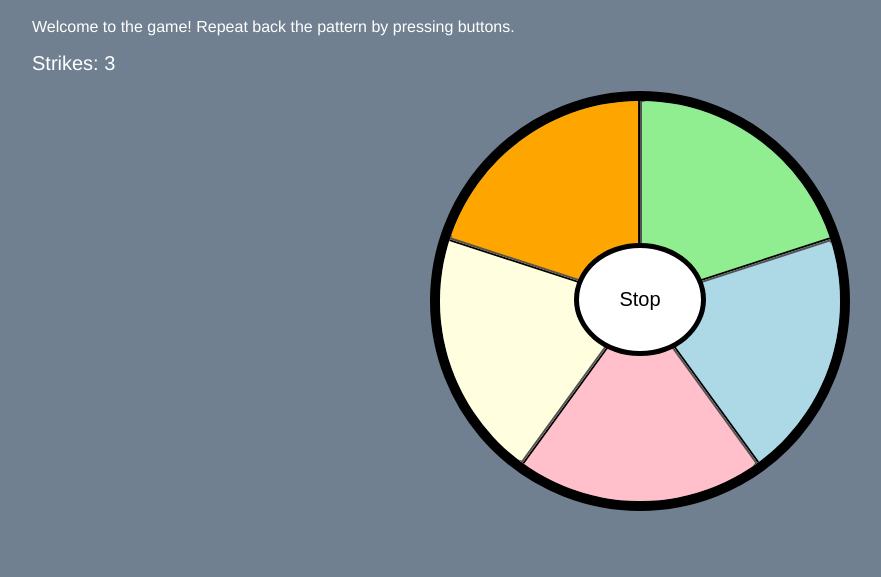
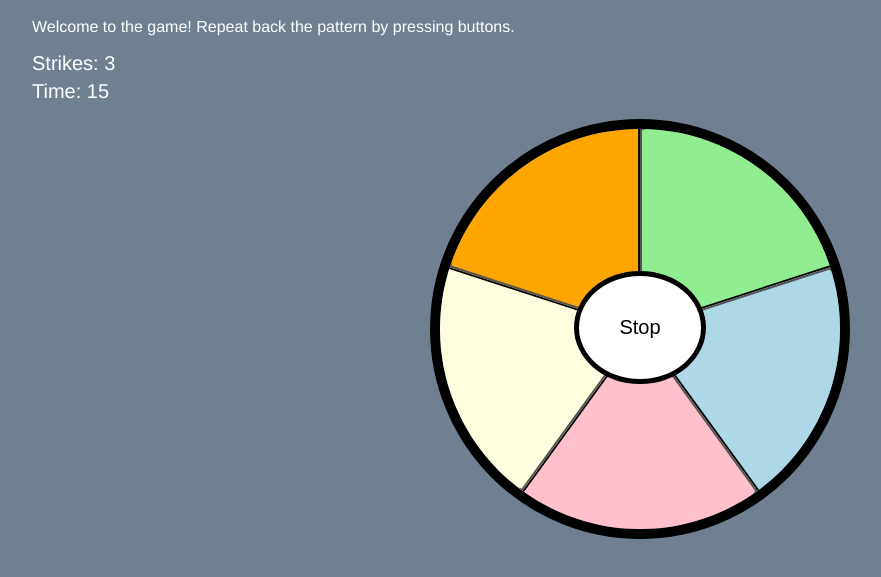
Before and after one commit to dev-lester94/LightSoundMemoryGame, a plain HTML site: page index.html in a window 1280 px wide. Both pictures are taken after a click on the button "Start". Shown: the part 73-650 px from the top of the page, without its empty margins (0-881 px from the left). Drawn offline with Linux system fonts and the light colour scheme.

Commit message:
🏃🏘 Updated with Glitch

```diff
--- a/index.html
+++ b/index.html
@@ -27,6 +27,10 @@
       Strikes: <span>3</span>
     </div>
 
+    <div id="time" class ="hidden">
+      Time: <span>15</span>
+    </div>
+
 <!--     <div id="gameButtonArea">
       <button id="button1" onclick="guess(1)" onmousedown="startTone(1)" onmouseup="stopTone()"> </button>
       <button id="button2" onclick="guess(2)" onmousedown="startTone(2)" onmouseup="stopTone()"> </button>
--- a/script.js
+++ b/script.js
@@ -13,15 +13,21 @@ var guessCounter = 0;
 
 var currentStrikes = 3;
 
+var downloadTimer;
+
 
 function startGame(){
   //initialize game variables
+  clearInterval(downloadTimer);
+  document.getElementById("time").classList.remove("hidden");
   context.resume()
   progress = 0;
   gamePlaying = true;
   randomPattern();
 
   // swap the Start and Stop buttons
+   document.querySelector("#time > span").innerhtml = "15";
+  document.querySelector("#time > span").style.color = "white";
   document.getElementById("startBtn").classList.add("hidden");
   document.getElementById("stopBtn").classList.remove("hidden");
   playClueSequence();
@@ -29,6 +35,10 @@ function startGame(){
 
 function stopGame(){
   gamePlaying = false;
+  clearInterval(downloadTimer);
+   document.querySelector("#time > span").innerhtml = "15";
+  document.querySelector("#time > span").style.color = "white";
+   document.getElementById("time").classList.add("hidden");
   document.getElementById("startBtn").classList.remove("hidden");
   document.getElementById("stopBtn").classList.add("hidden");
   currentStrikes = 3;
@@ -100,39 +110,102 @@ function clearButton(btn){
 }
 
 function playSingleClue(btn){
+
   if(gamePlaying){
     lightButton(btn);
     playTone(btn,clueHoldTime);
+    //clearInterval(downloadTimer);
     setTimeout(clearButton,clueHoldTime,btn);
   }
+
+      //clearInterval(downloadTimer);
 }
 
+function startTimer(){
+
+  console.log("why");
+  //clearInterval(downloadTimer);
+  var timeleft = 15;
+   document.querySelector("#time > span").innerhtml = "15";
+  document.querySelector("#time > span").style.color = "white";
+  downloadTimer = setInterval(function(){
+    if(timeleft <= 0){
+       clearInterval(downloadTimer);
+      loseGame();
+
+    }
+
+    if(timeleft <=3){
+        document.querySelector("#time > span").style.color = "red";
+    }
+    console.log("jere");
+    document.querySelector("#time > span").innerHTML = timeleft;
+    timeleft -= 1;
+  }, 1000);
+
+
+  document.querySelector("#time > span").innerhtml = "15";
+  document.querySelector("#time > span").style.color = "white";
+   //clearInterval(downloadTimer);
+}
+
+
+
 function playClueSequence(){
+  console.log("updatetimer");
+    document.querySelector("#time > span").innerhtml = "15";
+  document.querySelector("#time > span").style.color = "green";
+
+  clearInterval(downloadTimer)
+  console.log("clearedIntefrval");
+  //console.log("clear sequeunce");
   guessCounter = 0;
   clueHoldTime = clueHoldTime - (25 * progress);
   let tempClueHoldTime = clueHoldTime;
+  let countime = tempClueHoldTime;
   let delay = nextClueWaitTime; //set delay to initial wait time
   for(let i=0;i<=progress;i++){ // for each clue that is revealed so far
+    //clearInterval(downloadTimer)
     console.log("play single clue: " + pattern[i] + " in " + delay + "ms")
+
     setTimeout(playSingleClue,delay,pattern[i]) // set a timeout to play that clue
     delay += clueHoldTime
     delay += cluePauseTime;
     if(progress <=2){
       clueHoldTime = clueHoldTime - 35;
+       //countime  +=35;
     }else if(progress <=5){
       clueHoldTime = clueHoldTime - 40;
+      //countime  +=40;
     }else {
       clueHoldTime = clueHoldTime - 50;
+      //countime  +=50;
     }
   }
+  clearInterval(downloadTimer)
+  clueHoldTime = tempClueHoldTime;
+  console.log("will start timer");
 
-  clueHoldTime = tempClueHoldTime;
+
+  console.log("delay: " + delay);
+   document.querySelector("#time > span").innerhtml = "15";
+  document.querySelector("#time > span").style.color = "white";
+  setTimeout(startTimer, delay-nextClueWaitTime);
+   //console.log("updatetimeerui");
+
+  //startTimer();
+
+
+
+  //timeleft = 10;
+
 }
 
 function loseGame(){
   stopTone();
   setTimeout(function() {
     stopGame();
+    document.querySelector("#time > span").innerHTML = 15;
   	alert("Game Over. You lost.");
 
   },100);
@@ -152,13 +225,17 @@ function guess(btn){
 
     return;
   }
+  //clearInterval(downloadTimer)
+  //startTimer();
 
   // add game logic here
   if(btn == pattern[guessCounter]){
     if(guessCounter == progress){
       if(guessCounter == pattern.length-1){
+        clearInterval(downloadTimer);
         winGame();
       }else{
+        clearInterval(downloadTimer);
         progress++;
         playClueSequence();
       }
--- a/style.css
+++ b/style.css
@@ -45,7 +45,6 @@ h1 {
 
 #button1:active,#button1.lit {
     background:green;
-
 }
 
 #button2:active,#button2.lit {
@@ -65,6 +64,12 @@ h1 {
 }
 
 #strikes{
+  margin-top:5px;
+  margin-bottom:5px;
+  font-size:20px;
+}
+
+#time{
   margin-top:5px;
   margin-bottom:5px;
   font-size:20px;
@@ -128,7 +133,7 @@ h1 {
   top: 25%;
   left: 25%;
   text-align: center;
- overflow: hidden;
+
   line-height: 200px;
 }
 
```
Also changed, not shown: 1 other file.
